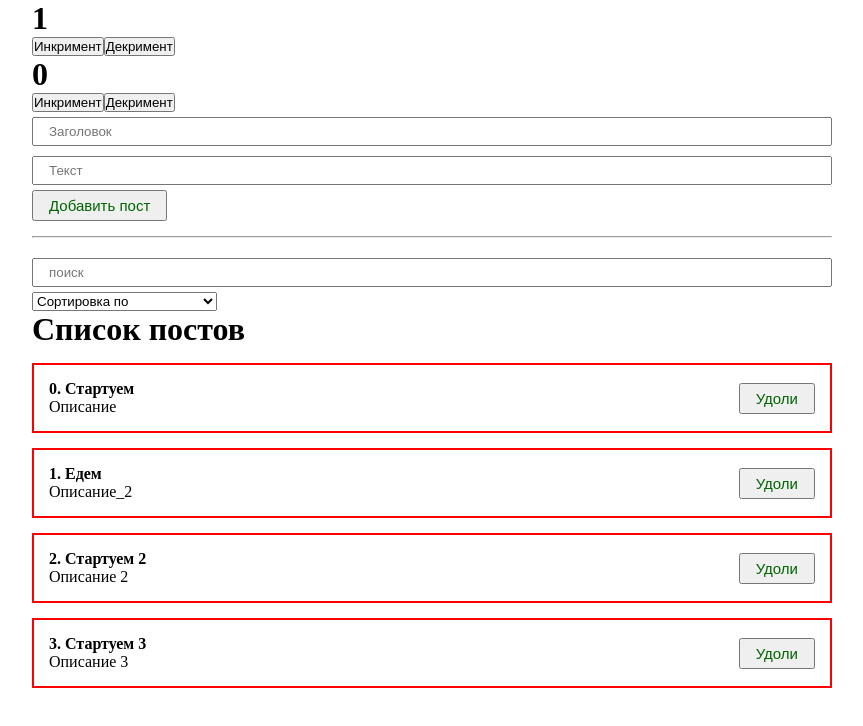
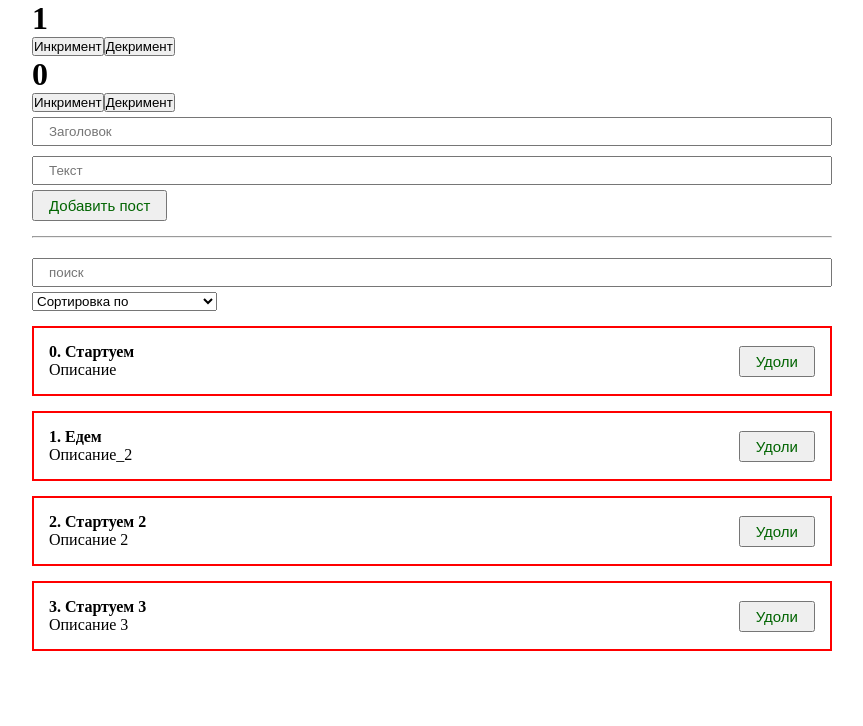
Before and after one commit to junge8971/learn_js, a React (Create React App) app in the folder practice/Ulbi/fundamental_react_course/: page / in a window 1280 px wide. Shown: the top 726 px of the page, without its empty margins (208-1071 px from the left). Built offline with nearby package versions, Linux system fonts and the light colour scheme.

Commit message:
Условная отрисовка постов перенесена в компонент постов

```diff
--- a/practice/Ulbi/fundamental_react_course/src/App.js
+++ b/practice/Ulbi/fundamental_react_course/src/App.js
@@ -68,16 +68,11 @@ export default function App() {
 
       <PostFilter filter_posts={filter_posts} set_filter_posts={set_filter_posts} />
 
-      {/* Пример условной отрисовки  */}
-      {sorted_and_searched_posts.length !== 0 ? (
-        <PostList
-          posts={sorted_and_searched_posts}
-          title={"Список постов"}
-          remove={remove_post}
-        />
-      ) : (
-        <h1 style={{ textAlign: "center" }}> Пока постов нет</h1>
-      )}
+      <PostList
+        posts={sorted_and_searched_posts}
+        title={"Список постов"}
+        remove={remove_post}
+      />
     </div>
   );
 }
--- a/practice/Ulbi/fundamental_react_course/src/components/PostList.jsx
+++ b/practice/Ulbi/fundamental_react_course/src/components/PostList.jsx
@@ -2,10 +2,11 @@ import React from "react";
 import Post from "./Post";
 
 export default function PostList({ posts, title, remove }) {
+  if (!posts.length) {
+    return <h1 style={{ textAlign: "center" }}> Пока постов нет</h1>;
+  }
   return (
     <div>
-      <h1>{title}</h1>
-
       {/* Пример преобразования массива объектов в массив реакт элементов*/}
       {/* Обяхательно передаём уникальный ключ. Это нужно для рэндеринга*/}
       {posts.map((post) => (
```
